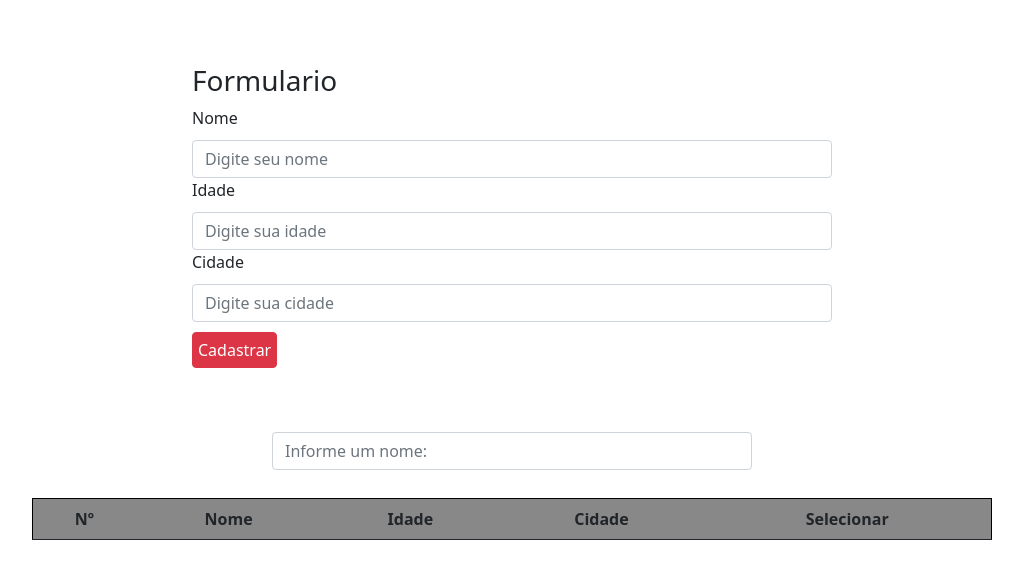
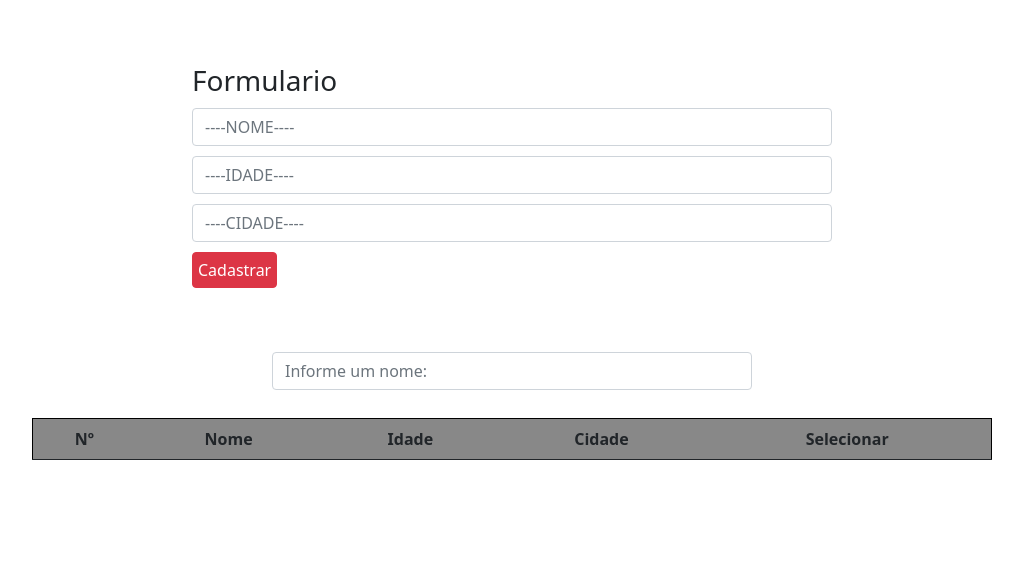
Before and after one commit to AdrianoVolter/Projeto-React-Hooks, a React (Vite) app: page / in a window 1280 px wide. Shown: the top 578 px of the page, without its empty margins (128-1151 px from the left). Built offline with nearby package versions, Linux system fonts and the light colour scheme.

Commit message:
Formulario V- 1.1

```diff
--- a/src/Formulario.jsx
+++ b/src/Formulario.jsx
@@ -19,12 +19,12 @@ return (
     <form>
         <h3>Formulario</h3>
 
-        <label htmlFor="nome">Nome</label>
-        <input type="text" className="form-control"  value={nome}  placeholder="Digite seu nome"   onChange={e=>setNome(e.target.value)} required/>
-        <label htmlFor="idade">Idade</label>
-        <input type="number" className="form-control" value={idade}  placeholder="Digite sua idade"  onChange={e=>setIdade(e.target.value)} required/>
-        <label htmlFor="cidade">Cidade</label>
-        <input type="text" className="form-control" value={cidade} placeholder="Digite sua cidade" onChange={e=>setCidade(e.target.value)} required/>
+
+        <input type="text" className="form-control"  value={nome}  placeholder="----NOME----"   onChange={e=>setNome(e.target.value)} required/>
+
+        <input type="number" className="form-control" value={idade}  placeholder="----IDADE----"  onChange={e=>setIdade(e.target.value)} min={0} required/>
+
+        <input type="text" className="form-control" value={cidade} placeholder="----CIDADE----" onChange={e=>setCidade(e.target.value)} required/>
 
         {
 //Operador ternário para acessar o props
```
